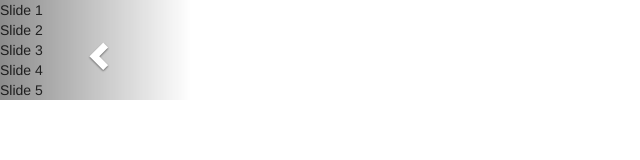
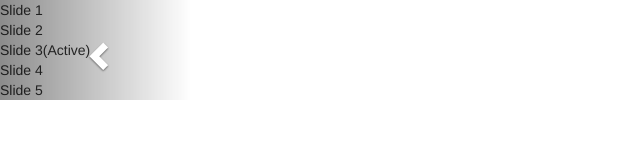
Before and after one commit to acciojob/bootstrap-carousel-Ankita-shrivastav, a website: page main.html in a window 1280 px wide. Shown: the full height of the page, 0-640 px from the left. Drawn offline with nearby package versions, Linux system fonts and the light colour scheme.

Commit message:
created a submission

```diff
--- a/main.html
+++ b/main.html
@@ -9,7 +9,7 @@
 		<div class="carousel-inner">
 			<div class="first-slide">Slide 1</div>
 			<div class="second-slide">Slide 2</div>
-			<div class="active">Slide 3</div>
+			<div class="third-slide">Slide 3(Active)</div>
 			<div class="fourth-slide">Slide 4</div>
 			<div class="fifth-slide">Slide 5</div>
 		</div>
```
